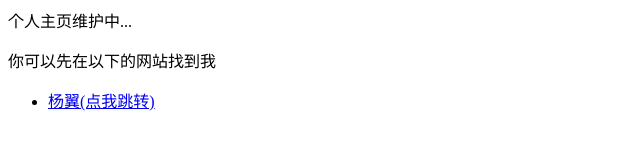
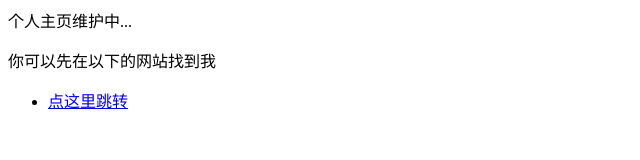
Before and after one commit to yiyanguiuc/yiyanguiuc.github.io, a plain HTML site: page index.html in a window 1280 px wide. Shown: the full height of the page, 0-640 px from the left. Drawn offline with Linux system fonts and the light colour scheme.

Commit message:
Update index.html

```diff
--- a/index.html
+++ b/index.html
@@ -2,5 +2,5 @@
 <p>你可以先在以下的网站找到我</p>
 
 <ul>
-  <li> <a href="https://sess.pku.edu.cn/info/1227/2772.htm">杨翼(点我跳转)</a> </li>
+  <li> <a href="https://sess.pku.edu.cn/info/1227/2772.htm">点这里跳转</a> </li>
 </ul>
```
